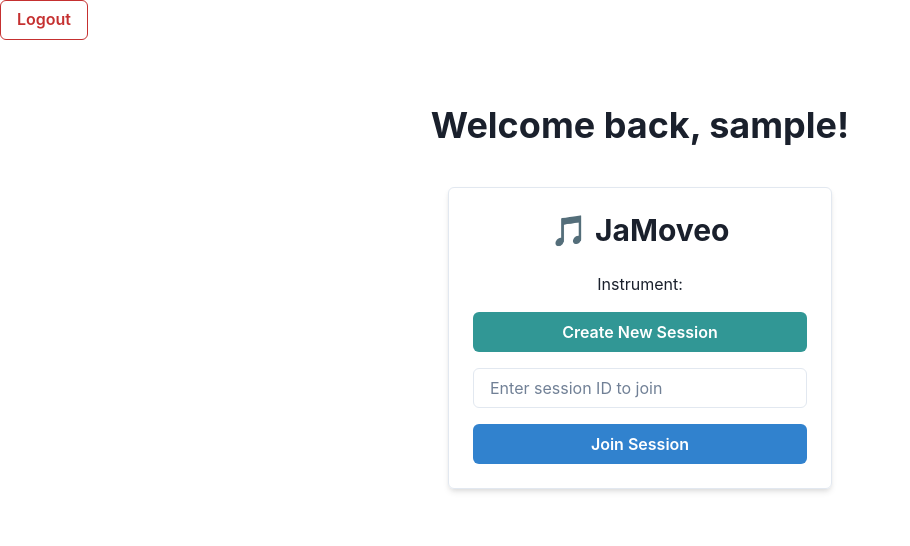
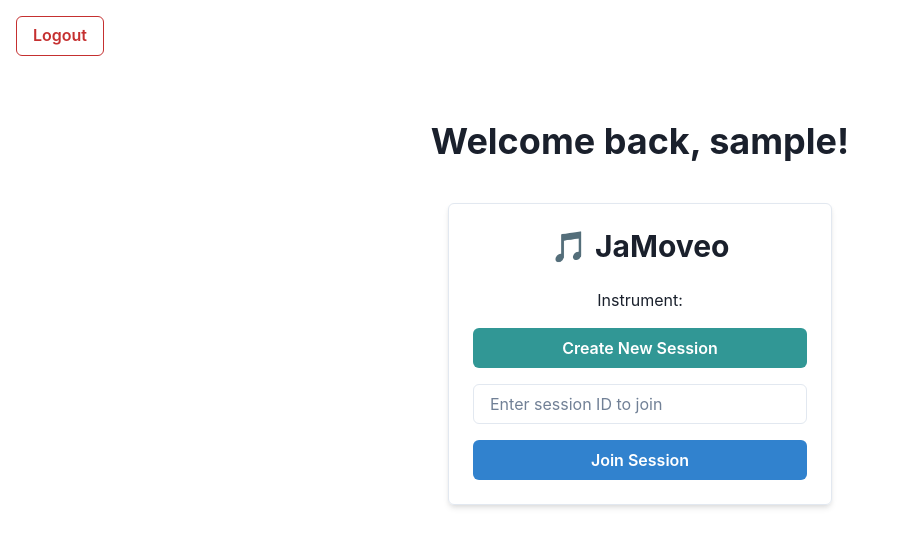
Before and after one commit to YuvalDa22/client, a React (Vite) app: page / in a window 1280 px wide. Shown: the top 546 px of the page, without its empty margins (0-910 px from the left). Built offline with nearby package versions, Linux system fonts and the light colour scheme; sample sign-in values are in the browser's storage.

Commit message:
change logout button design

```diff
--- a/src/cmps/LogoutButton.jsx
+++ b/src/cmps/LogoutButton.jsx
@@ -11,7 +11,7 @@ function LogoutButton() {
   }
 
   return (
-    <Button onClick={handleLogout} colorScheme="red" variant="outline">
+    <Button onClick={handleLogout} colorScheme="red" variant="outline" ml={4} mt={4}>
       Logout
     </Button>
   );
```
